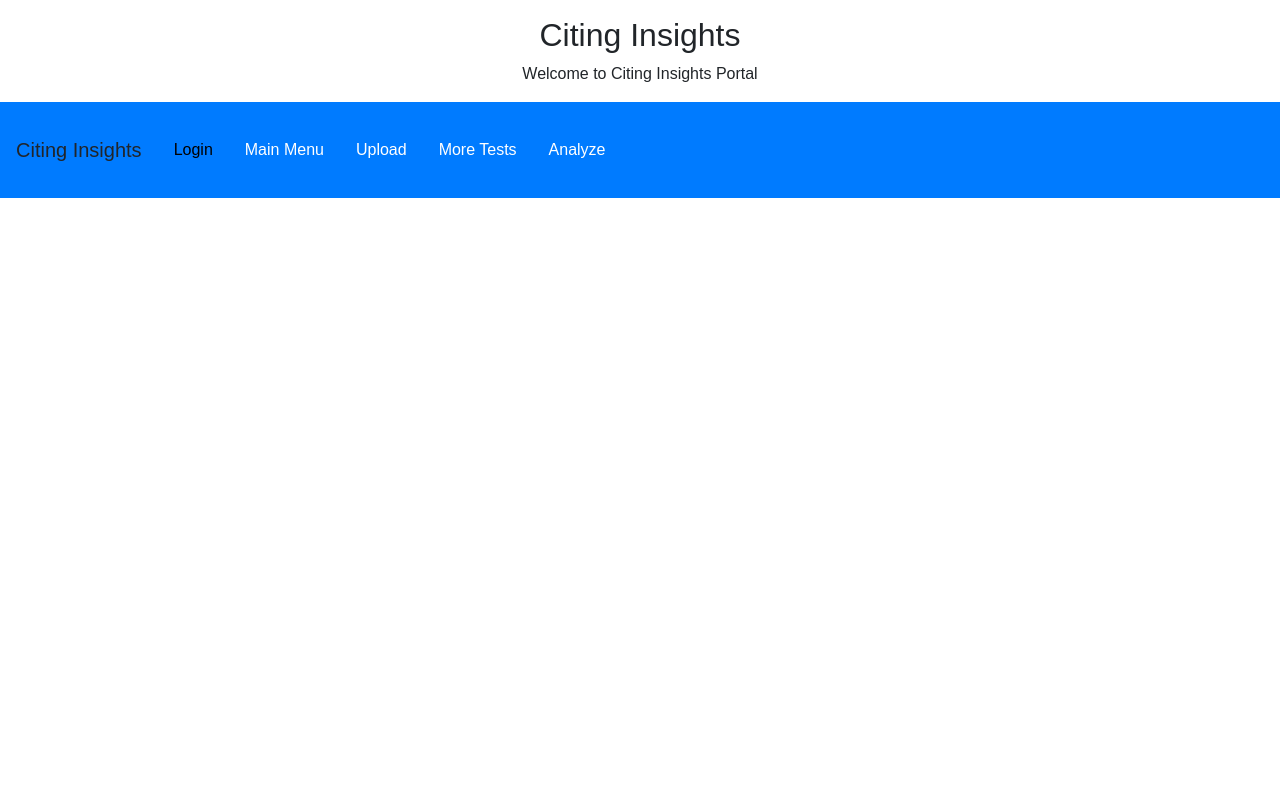
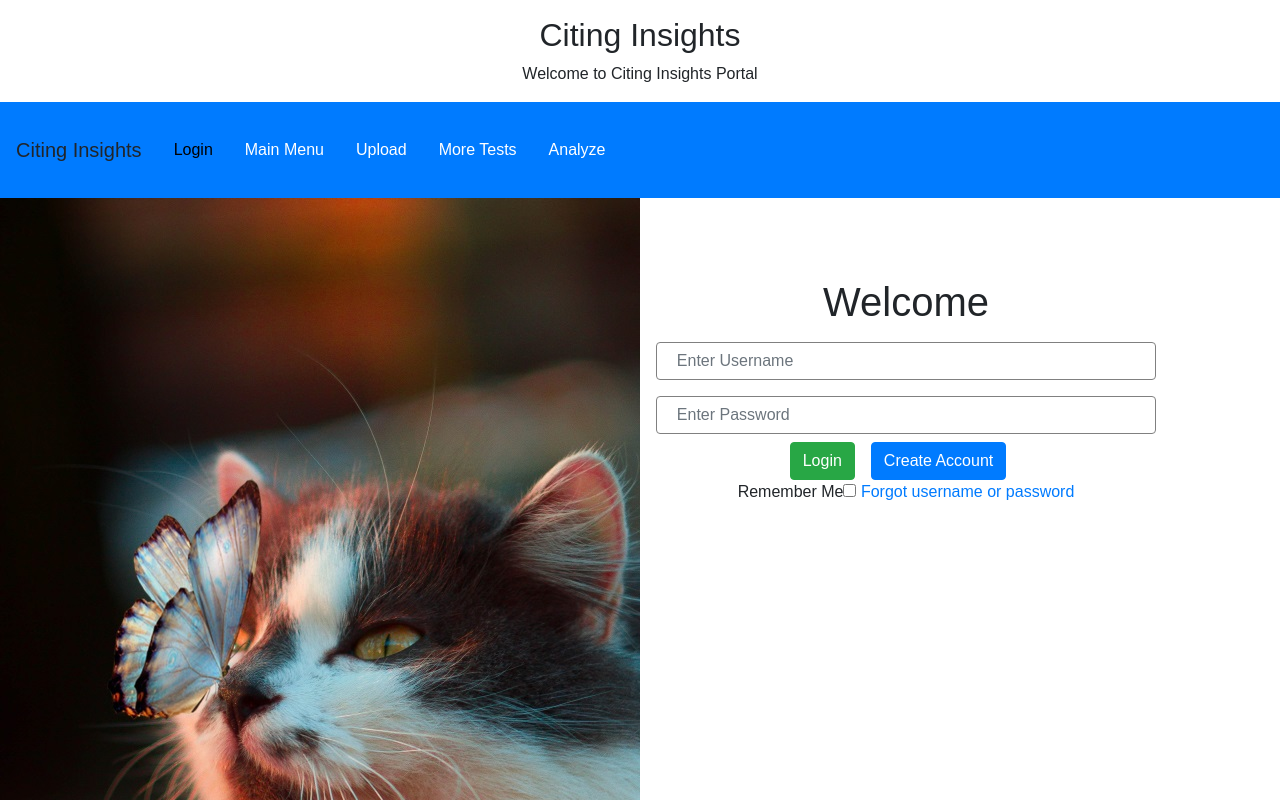
Before and after one commit to hsu-library-project-x/citing-insights-phase-1, a React (Create React App) app in the folder citing-insights/: page /#/login in a window 1280 px wide. Built offline with nearby package versions, Linux system fonts and the light colour scheme.

Commit message:
Updated Pages added new analyze and classes page
Incorporating main menu navigation

```diff
--- a/citing-insights/src/Demo.js
+++ b/citing-insights/src/Analyze.js
@@ -70,7 +70,7 @@ function testProgress(props){
 
 
 // Demo is (for now) is our Analyze page
-class Demo extends Component{
+class Analyze extends Component{
 	render(){
 		return(
 
@@ -161,4 +161,4 @@ class Demo extends Component{
 	}
 }
 
-export default Demo;
+export default Analyze;
--- a/citing-insights/src/App.css
+++ b/citing-insights/src/App.css
@@ -24,15 +24,25 @@ button:hover
 #image_container
 {
   background-image: url("karina-vorozheeva-666313-unsplash.jpg");
-  height: 500px;
-  background-position: center;
+  height: 85%;
+  width: 50%;
+  position: fixed;
+  bottom: 0;
+  left: 0;
+  z-index: -1000;
   background-repeat: no-repeat;
+
 }
 
 #image_container2
 {
   background-image: url("joe-caione-781415-unsplash.jpg");
-  height: 500px;
+  height: 85%;
+  width: 50%;
+  position: fixed;
+  bottom: 0;
+  left: 0;
+  z-index: -1000;
   background-position: right;
   background-repeat: no-repeat;
 }
@@ -74,6 +84,18 @@ li > a{
   color: white;
 }
 
+.sidemenu{
+  color: black;
+}
+
+.sidebar{
+  width: 20%;
+}
+
+#MainContent{
+  width: 80%;
+}
+
 a.active{
   color: black;
 }
@@ -91,6 +113,9 @@ a.active{
   width: 100%;
   width: 100%;
   text-align: center;
+}
+.head-2{
+  margin-bottom: 1em;
 }
 
 .container
@@ -204,3 +229,8 @@ span.psw
 {
   display: none;
 }
+
+#MainMenuDrop{
+  text-align: left;
+  margin-left: 5%;
+}
--- a/citing-insights/src/App.js
+++ b/citing-insights/src/App.js
@@ -9,11 +9,12 @@ import { Navbar, NavbarBrand, NavItem } from 'reactstrap';
 // Hashrouter allows us to do routing for website
 import { Switch, Route, NavLink, HashRouter } from "react-router-dom";
 
-// Demo, Login, and Home are all pages for our website
-import Demo from "./Demo";
+// Analyze, Login, and Home are all pages for our website
+import Analyze from "./Analyze";
 import Login from "./Login";
 import Home from "./Home";
 import Main from "./Main";
+
 
 
 // App acts as the main page for intial rendering -- all pages and stages are called
@@ -31,11 +32,10 @@ class App extends Component {
           {/* Navbar (Reactstrap) -- Defining a Navagation bar for our website*/}
             <Navbar color="primary" primary expand="md">
                 <NavbarBrand>Citing Insights</NavbarBrand>
-
                 {/* NavItem (Reactstrap) -- item in our navation bar*/}
                 <NavItem>
                   {/* This links our Login navagation item to our Login page*/}
-                  <NavLink to="/">Login</NavLink>
+                  <NavLink to="/login">Login</NavLink>
                 </NavItem>
                 <NavItem>
                   <NavLink to="/main">Main Menu</NavLink>
@@ -50,16 +50,16 @@ class App extends Component {
                   <NavLink to="/analyze">Analyze</NavLink>
                 </NavItem>
             </Navbar>
-
             {/*This tells us what compenent to load after going to login, home, demo etc.*/}
             <div id="id01" class="pop content">
               <Switch>
                 <Route exact path="/" component={Login}/>
-                <Route path="/analyze" component={Demo}/>
+                <Route exact path="/login" component={Login}/>
+                <Route path="/analyze" component={Analyze}/>
                 <Route path="/main" component={Main}/>
+
               </Switch>
             </div>
-
             {/*End our router*/}
           </HashRouter>
         </div>
--- /dev/null
+++ b/citing-insights/src/Classes.js
@@ -0,0 +1,16 @@
+import React, {Component} from 'react';
+import './App.css';
+
+
+// Class to render our homepage
+class Classes extends Component{
+	render(){
+		return(
+
+			/* So far our homepage is just a h1 tag with text */
+			<h1>Hey you made a classes page!</h1>
+		);
+	}
+}
+
+export default Classes;
--- a/citing-insights/src/Login.js
+++ b/citing-insights/src/Login.js
@@ -20,12 +20,11 @@ function goBackLogin(props){
 	document.getElementById("signup").style.display="none";
 }
 
-
 class Login extends Component{
 	render(){
 		return(
 		<div>
-			<div id= "login_page" class="animate">
+			<div id= "login_page">
 
 				<Row>
 					<Col xs="5">
@@ -36,31 +35,22 @@ class Login extends Component{
 					<Col xs="7">
 						<Form id="login_form" >
 							<h1 class="title"> Welcome </h1>
-
 							<FormGroup class="container">
 						      {/* div of class container holds the username, password, and
 						          Login button. Also has a remember me checkbox. Currently remember me is not
 						      	  functional and Login will just take you to our Demo page*/}
-
 						        {/* <label for="uname">Username</label> */}
 						        <Input type="text" placeholder="Enter Username" name="uname" required/>
-
 						        {/* <label for="psw">Password</label> */}
 						        <Input type="password" placeholder="Enter Password" name="psw" required/>
-
 						        <br/>
-
 						        <Button color="success">Login</Button>
-
 						        <Button color="primary" onClick={createAccount}>Create Account </Button>
-
 						        <br />
-
 						        <label>
 						          Remember Me
 						          <input type="checkbox"  name="remember"/>
 						        </label>
-
 						        {/*href placeholder for now */}
 						        <a href="#/passrecov" > Forgot username or password </a>
 						    </FormGroup>
@@ -69,18 +59,16 @@ class Login extends Component{
 				     </Col>
 			    </Row>
 			</div>
-
 			<div id="signup">
-				<h1> Create an Account </h1>
 				<Row>
 					<Col xs="5">
 						<div id="image_container2">
 						{/* <img id="login_image" src="login_img.jpg" alt="library_picture" /> */}
 						</div>
 					</Col>
-
 					<Col xs="7">
 						<Form>
+						<h1> Create an Account </h1>
 							<FormGroup>
 								<Input type="email" name="email" placeholder="Enter Email" />
 								<Input type="text" name="username" placeholder="Enter Username" />
@@ -88,17 +76,13 @@ class Login extends Component{
 								<Input type="password" name="confirm_password" placeholder="Confirm Password" />
 								<br />
 								<Button color="success"> Submit </Button>
-
 								<Button color="danger" onClick={goBackLogin}> Cancel </Button>
-
 							</FormGroup>
 						</Form>
 					</Col>
-					</Row>
+				</Row>
 			</div>
 		</div>
-
-
 		);
 	}
 }
--- a/citing-insights/src/Main.js
+++ b/citing-insights/src/Main.js
@@ -3,38 +3,32 @@
 //Imprort Libraries
 import React, {Component} from 'react';
 import './App.css';
-import { Jumbotron, Container, Row, Col } from 'reactstrap';
-
-
-
+import { Jumbotron, Container, Row, Col, Button } from 'reactstrap';
+import { Navbar, NavbarBrand, NavItem } from 'reactstrap';
+import { Switch, Route, NavLink, HashRouter, Router, Link } from "react-router-dom";
+import { Dropdown, DropdownToggle, DropdownMenu, DropdownItem } from 'reactstrap';
+import { ListGroup, ListGroupItem } from 'reactstrap';
+import Classes from "./Classes";
 // Class to render our homepage
 class Main extends Component{
+
 	render(){
 		return(
 			<div id="MainContainer">
-				<h1 class="head-1"> Main Menu </h1>
-
-				<Row class="titlerow">
-					<Col xs="4"><h2>Classes and Assignments</h2></Col>
-					<Col xs="4"><h2>Account Information</h2></Col>
-					<Col xs="4"><h2>Third Thing Here</h2></Col>
-				</Row>
-				<Row class="mainrow">
-					<Col xs="4">
-						<Jumbotron class="MainJumbo">
-
-						</Jumbotron>
-					</Col>
-					<Col xs="4">
-						<Jumbotron class="MainJumbo">
-						</Jumbotron>
-					</Col>
-					<Col xs="4">
-						<Jumbotron class="MainJumbo">
-						</Jumbotron>
-					</Col>
-				</Row>
-
+				<h1 class="head-1 head-2"> Main Menu </h1>
+					<HashRouter>
+						<div class="sidebar">
+							<ListGroup>
+								<ListGroupItem><Link to="/main/account" class="sidemenu">Account</Link></ListGroupItem>
+								<ListGroupItem><Link to="/main/classes" class="sidemenu">Classes</Link></ListGroupItem>
+							</ListGroup>
+						</div>
+					</HashRouter>
+					<div id="mainContent">
+						<Switch>
+							<Route path="/main/classes" component={Classes}/>
+						</Switch>
+					</div>
 			</div>
 		);
 	}
```
